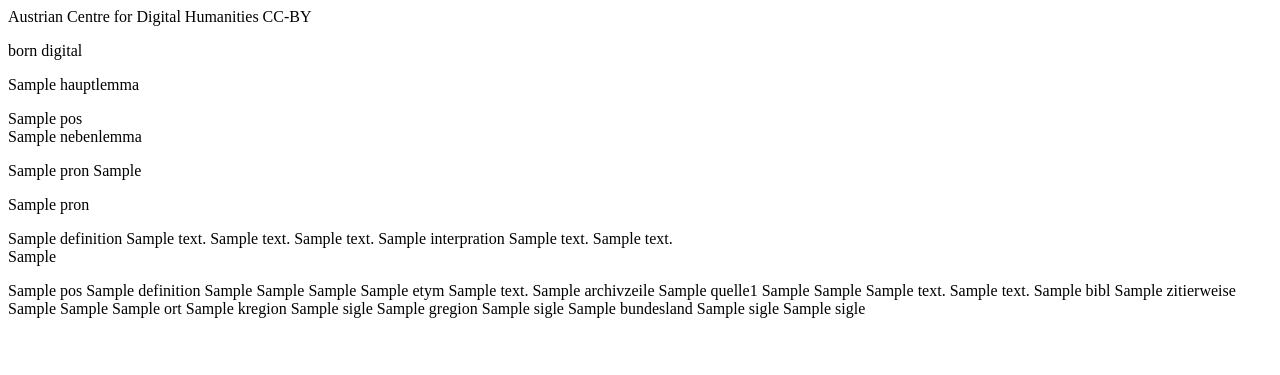
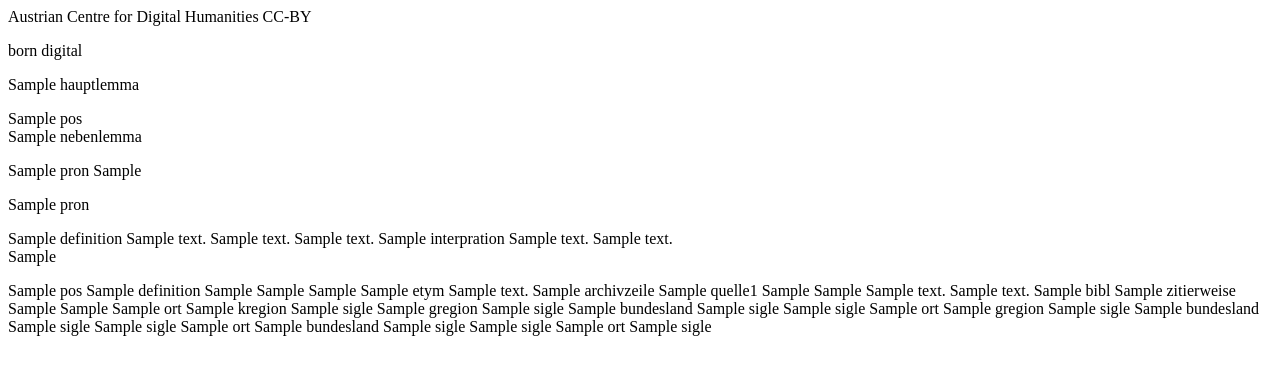
Before and after one commit to acdh-oeaw/dboebackend, a Django app: template belege/templates/belege/beleg_detail.j2 in a window 1280 px wide. Shown: the top 375 px of the page. Run offline with Django 5.2, Linux system fonts and the light colour scheme; the template is opened without the code that fills it: most values are stand-ins (such as "Sample title", 1, 10 or a date in 2020).

Commit message:
fix(xml): tei:usg serialisation works now with through models

```diff
--- a/belege/models.py
+++ b/belege/models.py
@@ -1417,4 +1417,4 @@ class GeoRelationOrt(models.Model):
         ordering = ["ort"]
 
     def __str__(self):
-        return f"{self.ort} ({self.beleg})"
+        return f"{self.ort} ({self.beleg}) {self.corresp}"
--- a/belege/templates/belege/beleg_detail.j2
+++ b/belege/templates/belege/beleg_detail.j2
@@ -65,26 +65,7 @@
         <bibl>{{ x }}</bibl>
     </ref>{% endfor %}{% if object.ref_type_sni %}
     <ref type="sni">{{ object.ref_type_sni }}</ref>{% endif %}{% if object.ref_type_dbo %}
-    <ref type="dbo">{{ object.ref_type_dbo }}</ref>{% endif %}{% if object.ort %}
-    <usg type="geo" corresp="this:QDB">
-        <listPlace>
-            <place type="Ort">
-                <placeName>{{ object.ort.name }}</placeName>
-                <region type="Kleinregion">
-                    <placeName>{{ object.ort.kregion }}</placeName>
-                    <idno type="sigle">{{ object.ort.kregion.sigle }}</idno>
-                </region>
-                <region type="Großregion">
-                    <placeName>{{ object.ort.gregion }}</placeName>
-                    <idno type="sigle">{{ object.ort.gregion.sigle }}</idno>
-                </region>
-                <region type="Bundesland">
-                    <placeName>{{ object.ort.bundesland }}</placeName>
-                    <idno type="sigle">{{ object.ort.bundesland.sigle }}</idno>
-                </region>
-                <idno type="sigle">{{ object.ort.sigle }}</idno>
-            </place>
-        </listPlace>
-    </usg>{% endif %}
+    <ref type="dbo">{{ object.ref_type_dbo }}</ref>{% endif %}
+    {% include 'belege/partials/listplace.j2' %}
 </entry>
 {% endblock %}
--- /dev/null
+++ b/belege/templates/belege/partials/listplace.j2
@@ -0,0 +1,64 @@
+{% for x in object.georelationort_set.all %}
+    <usg type="geo" corresp="{{ x.corresp }}">
+        <listPlace>
+            <place type="Ort">
+                <placeName>{{ x.ort }}</placeName>{% if x.ort.kregion %}
+                <region type="Kleinregion">
+                    <placeName>{{ x.ort.kregion }}</placeName>
+                    <idno type="sigle">{{ x.ort.kregion.sigle }}</idno>
+                </region>{% endif %}{% if x.ort.gregion %}
+                <region type="Großregion">
+                    <placeName>{{ x.ort.gregion }}</placeName>
+                    <idno type="sigle">{{ x.ort.gregion.sigle }}</idno>
+                </region>{% endif %}{% if x.ort.bundesland %}
+                <region type="Bundesland">
+                    <placeName>{{ x.ort.bundesland }}</placeName>
+                    <idno type="sigle">{{ x.ort.bundesland.sigle }}</idno>
+                </region>{% endif %}
+                <idno type="sigle">{{ x.ort.sigle }}</idno>
+            </place>
+        </listPlace>
+    </usg>
+{% endfor %}
+{% for x in object.georelationkregion_set.all %}
+    <usg type="geo" corresp="{{ x.corresp }}">
+        <listPlace>
+            <place type="Kleinregion">
+                <placeName>{{ x.ort }}</placeName>{% if x.ort.gregion %}
+                <region type="Großregion">
+                    <placeName>{{ x.ort.gregion }}</placeName>
+                    <idno type="sigle">{{ x.ort.gregion.sigle }}</idno>
+                </region>{% endif %}{% if x.ort.bundesland %}
+                <region type="Bundesland">
+                    <placeName>{{ x.ort.bundesland }}</placeName>
+                    <idno type="sigle">{{ x.ort.bundesland.sigle }}</idno>
+                </region>{% endif %}
+                <idno type="sigle">{{ x.ort.sigle }}</idno>
+            </place>
+        </listPlace>
+    </usg>
+{% endfor %}
+{% for x in object.georelationgregion_set.all %}
+    <usg type="geo" corresp="{{ x.corresp }}">
+        <listPlace>
+            <place type="Großregion">
+                <placeName>{{ x.ort }}</placeName>{% if x.ort.bundesland %}
+                <region type="Bundesland">
+                    <placeName>{{ x.ort.bundesland }}</placeName>
+                    <idno type="sigle">{{ x.ort.bundesland.sigle }}</idno>
+                </region>{% endif %}
+                <idno type="sigle">{{ x.ort.sigle }}</idno>
+            </place>
+        </listPlace>
+    </usg>
+{% endfor %}
+{% for x in object.georelationbundesland_set.all %}
+    <usg type="geo" corresp="{{ x.corresp }}">
+        <listPlace>
+            <place type="Großregion">
+                <placeName>{{ x.ort }}</placeName>
+                <idno type="sigle">{{ x.ort.sigle }}</idno>
+            </place>
+        </listPlace>
+    </usg>
+{% endfor %}
```
Also changed, not shown: belege/admin.py (+4 -4 lines).
